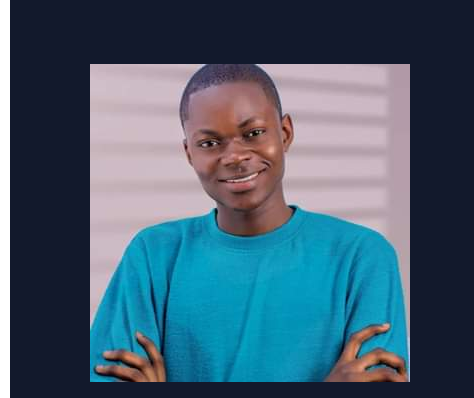
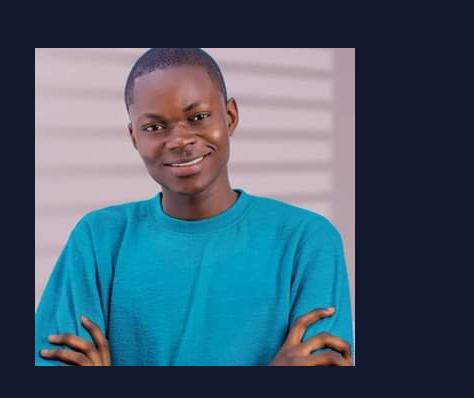
Before and after one commit to Petersonbabs/About-me, a plain HTML site: page index.html in a window 390 px wide. Shown: the top 398 px of the page, 474 px wide, since content can reach past the window. Drawn offline with Linux system fonts and the light colour scheme.

Commit message:
Handled the responsiveness

```diff
--- a/styles.css
+++ b/styles.css
@@ -16,6 +16,7 @@
 }
 body {
   font-family: "Poppins", sans-serif;
+  background: var(--black);
 }
 
 
@@ -37,8 +38,8 @@ ABOUT LEFT
 }
 
 .about-left-container {
+    padding: 3rem 0 0;
   background: var(--black);
-  padding: 4rem 4rem 2.5rem 5rem;
   text-align: center;
 }
 .about-left,
@@ -258,6 +259,7 @@ END OF ABOUT RIGHT
     .about-left-container{
         max-width: 90%;
         margin: auto;
+        padding: 3rem;
     }
 
     .about-left .time{
```
